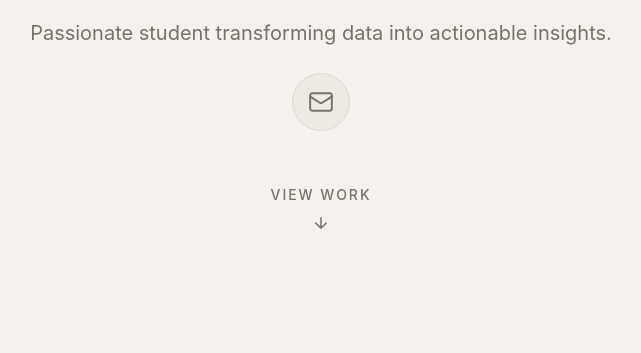
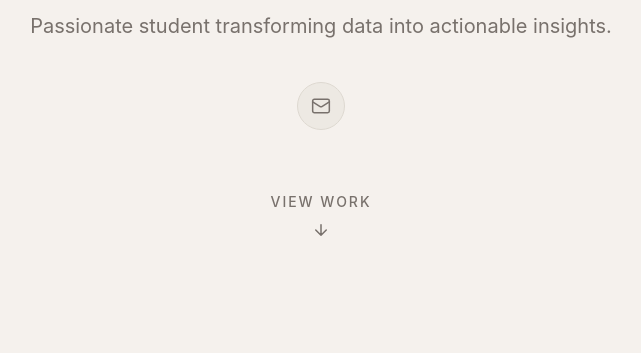
Before and after one commit to Nicholezheng123/nichole-zheng-portfolio, a plain HTML site: page index.html in a window 1280 px wide. Shown: the part 447-800 px from the top of the page, without its empty margins (319-960 px from the left). Drawn offline with Linux system fonts and the light colour scheme.

Commit message:
Smaller mail icon, consistent 20px spacing above and below

```diff
--- a/index.html
+++ b/index.html
@@ -33,7 +33,7 @@
 
       <div class="icon-row">
         <a href="mailto:Nicholezheng123@gmail.com" class="icon-btn" aria-label="Email">
-          <svg xmlns="http://www.w3.org/2000/svg" width="26" height="26" viewBox="0 0 24 24" fill="none" stroke="currentColor" stroke-width="1.8" stroke-linecap="round" stroke-linejoin="round"><rect x="2" y="4" width="20" height="16" rx="2"/><path d="m22 7-8.97 5.7a1.94 1.94 0 0 1-2.06 0L2 7"/></svg>
+          <svg xmlns="http://www.w3.org/2000/svg" width="20" height="20" viewBox="0 0 24 24" fill="none" stroke="currentColor" stroke-width="1.8" stroke-linecap="round" stroke-linejoin="round"><rect x="2" y="4" width="20" height="16" rx="2"/><path d="m22 7-8.97 5.7a1.94 1.94 0 0 1-2.06 0L2 7"/></svg>
         </a>
       </div>
 
--- a/style.css
+++ b/style.css
@@ -191,12 +191,13 @@
 .icon-row {
   display: flex;
   gap: 12px;
-  margin-top: 4px;
+  margin-top: 20px;
+  margin-bottom: 20px;
 }
 
 .icon-btn {
-  width: 58px;
-  height: 58px;
+  width: 48px;
+  height: 48px;
   border-radius: 50%;
   background: var(--pill-bg);
   border: 1px solid var(--border);
@@ -213,7 +214,7 @@
   flex-direction: column;
   align-items: center;
   gap: 8px;
-  margin-top: 32px;
+  margin-top: 20px;
   color: var(--muted);
   font-size: 14px;
   letter-spacing: 0.14em;
```
